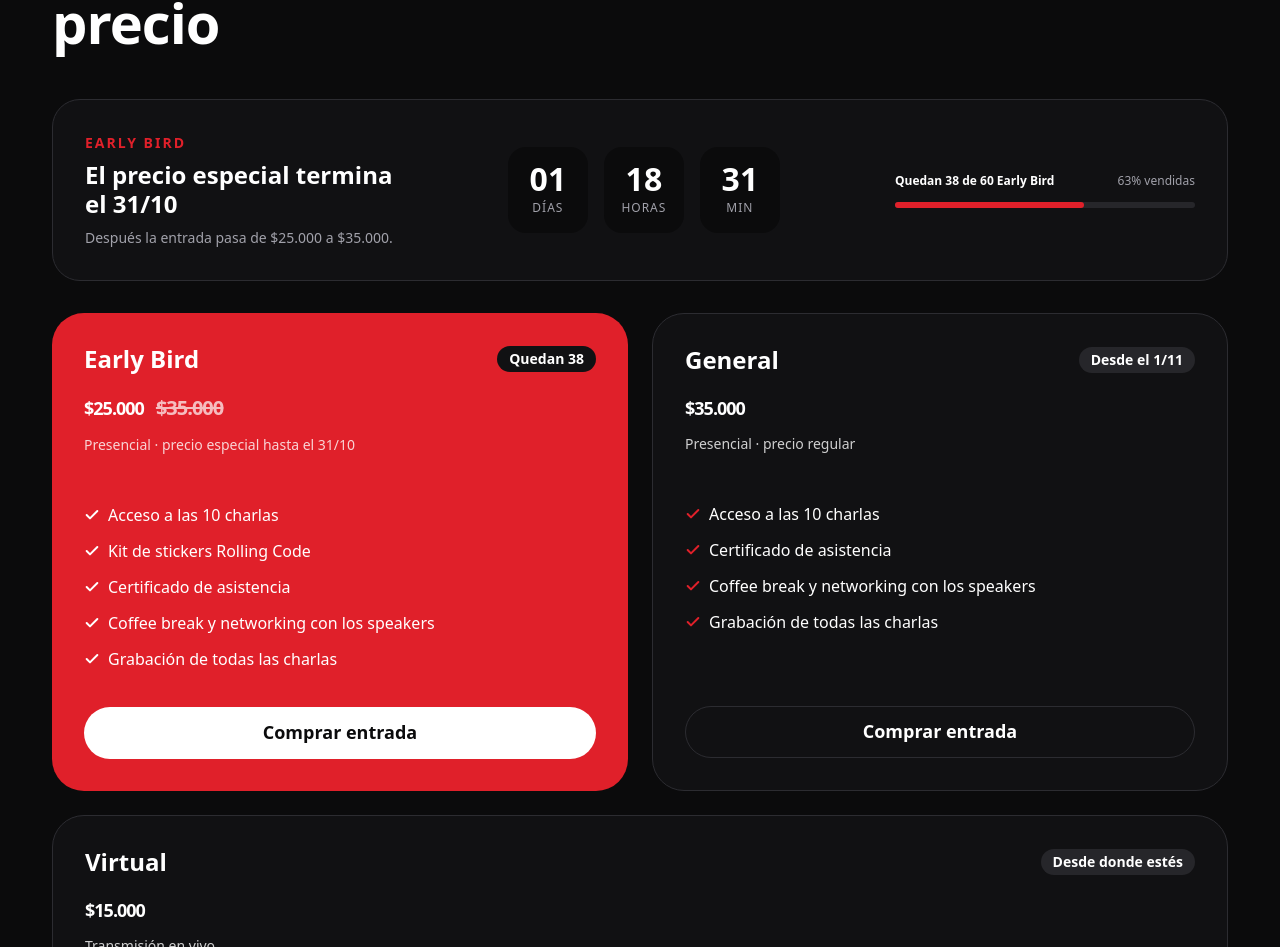
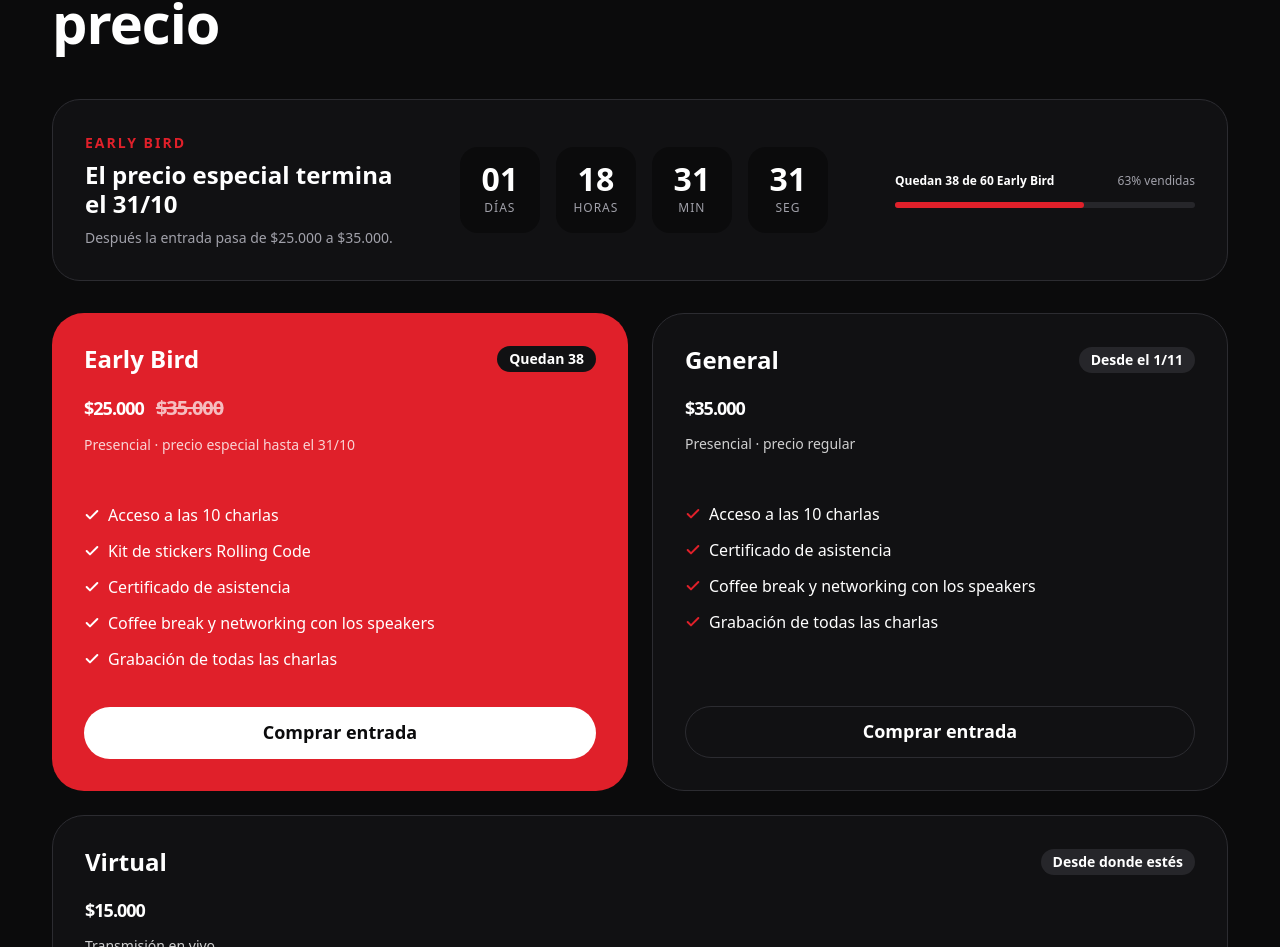
Before and after one commit to IgnacioRuizCode/intervencion-RC, a React (Vite) app: page / in a window 1280 px wide. Shown: the part 2997-3944 px from the top of the page. Built offline with nearby package versions, Linux system fonts and the light colour scheme.

Commit message:
feat: add seconds display to countdown timer and update interval to 1 second

```diff
--- a/src/components/tickets/TicketCountdown.tsx
+++ b/src/components/tickets/TicketCountdown.tsx
@@ -6,6 +6,7 @@ const TicketCountdown = () => {
         days: 0,
         hours: 0,
         minutes: 0,
+        seconds: 0,
     });
 
     useEffect(() => {
@@ -19,16 +20,17 @@ const TicketCountdown = () => {
                 const days = Math.floor(distance / (1000 * 60 * 60 * 24));
                 const hours = Math.floor((distance % (1000 * 60 * 60 * 24)) / (1000 * 60 * 60));
                 const minutes = Math.floor((distance % (1000 * 60 * 60)) / (1000 * 60));
+                const seconds = Math.floor((distance % (1000 * 60)) / 1000);
 
-                setTimeLeft({ days, hours, minutes});
+                setTimeLeft({ days, hours, minutes, seconds });
             }
         };
 
         calculateTime();
-        const interval = setInterval(calculateTime, 60000);
+        const interval = setInterval(calculateTime, 1000);
 
         return () => clearInterval(interval);
-    },[]);
+    }, []);
 
     const formatNumber = (num: number) => num.toString().padStart(2, '0');
 
@@ -57,6 +59,10 @@ const TicketCountdown = () => {
                     <span className="timerNumber">{formatNumber(timeLeft.minutes)}</span>
                     <span className="timerLabel">Min</span>
                 </div>
+                <div className="timerBox">
+                    <span className="timerNumber">{formatNumber(timeLeft.seconds)}</span>
+                    <span className="timerLabel">Seg</span>
+                </div>
             </div>
 
             <div className="progressWrapper w-100">
@@ -68,9 +74,8 @@ const TicketCountdown = () => {
                     <div className="progressBarFill"></div>
                 </div>
             </div>
-
         </div>
     );
 }
 
-export default TicketCountdown
+export default TicketCountdown;
```
Lines whose indentation alone changed are shown as unchanged.
